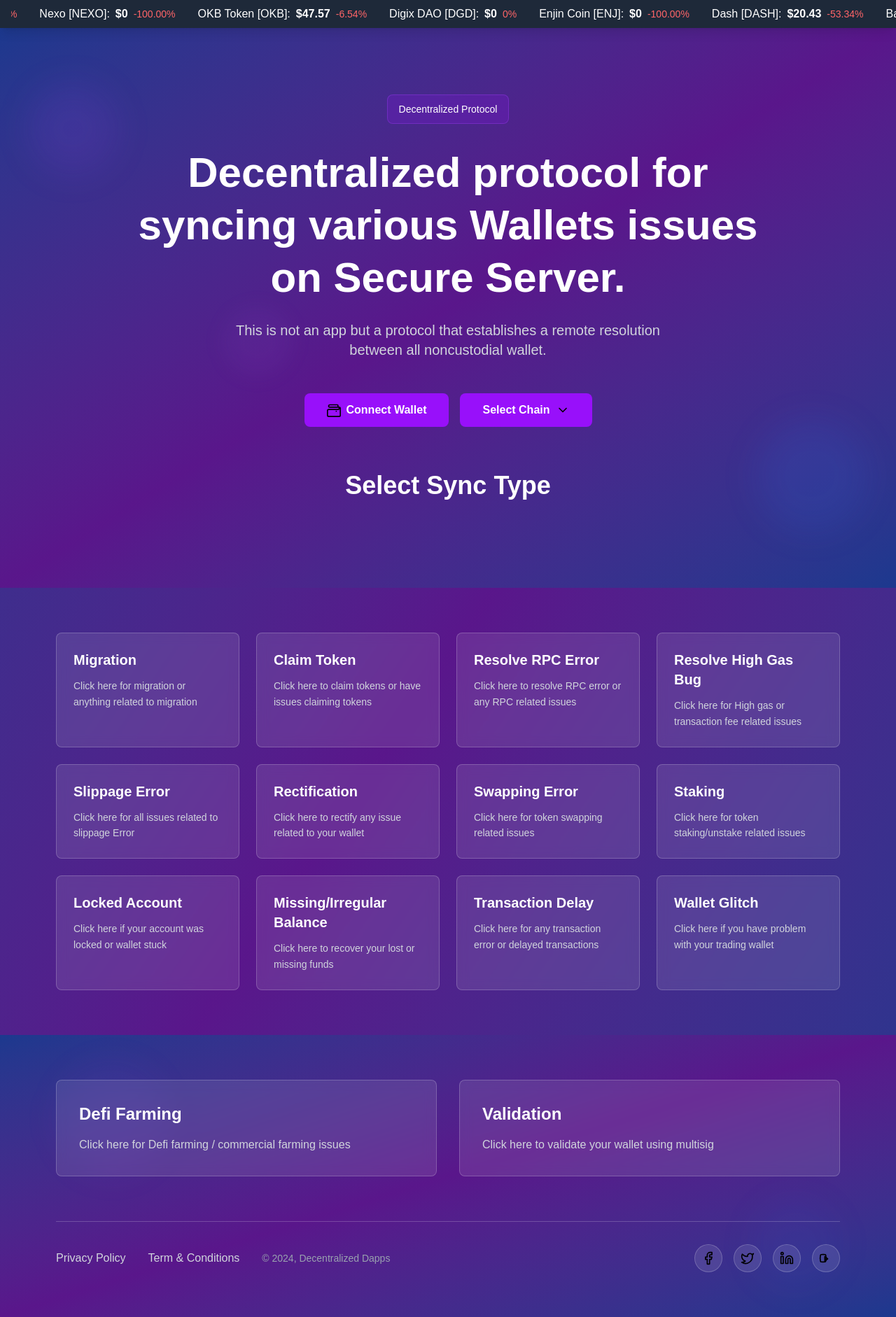
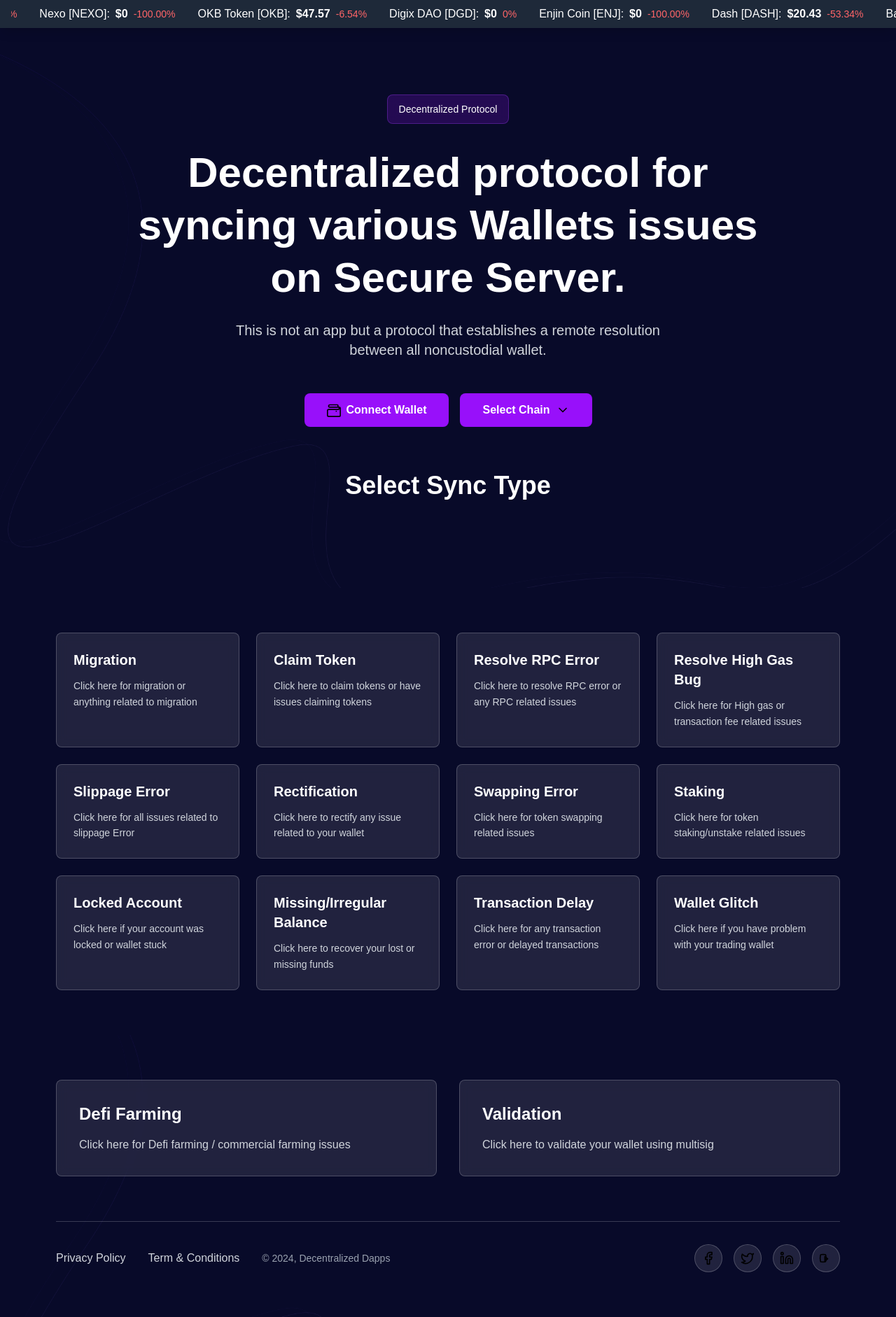
Before and after one commit to paul-archxx/greenhub, a Next.js app: page / in a window 1280 px wide. Shown: the top 1882 px of the page at 70% size. Built offline with nearby package versions, Linux system fonts and the light colour scheme.

Commit message:
changed bg color

```diff
--- a/app/components/ClientWrapper.tsx
+++ b/app/components/ClientWrapper.tsx
@@ -8,7 +8,7 @@ import Footer from "./Footer";
 
 const ClientWrapper: React.FC = () => {
   return (
-    <div className="min-h-screen bg-gradient-to-br from-blue-900 via-purple-900 to-blue-900">
+    <div className="min-h-screen" style={{ backgroundColor: "#080a29" }}>
       <CryptoHeader />
       <HeroSection />
       <div className="py-16">
--- a/app/components/Footer.tsx
+++ b/app/components/Footer.tsx
@@ -3,12 +3,17 @@ import IconSelector from "./IconSelector";
 
 const Footer: React.FC = () => {
   return (
-    <div className="bg-gradient-to-br from-blue-900 via-purple-900 to-blue-900 relative overflow-hidden">
-      {/* Background decorative elements */}
-      <div className="absolute inset-0">
-        <div className="absolute top-10 left-20 w-40 h-40 bg-purple-500/5 rounded-full blur-xl"></div>
-        <div className="absolute bottom-10 right-20 w-32 h-32 bg-blue-500/5 rounded-full blur-xl"></div>
-      </div>
+    <div
+      className="relative overflow-hidden"
+      style={{ backgroundColor: "#080a29" }}
+    >
+      {/* Background image */}
+      <div
+        className="absolute inset-0 bg-cover bg-center bg-no-repeat opacity-20"
+        style={{
+          backgroundImage: "url('/background-line.png')",
+        }}
+      />
 
       <div className="relative z-10 max-w-6xl mx-auto px-4 py-16">
         {/* Additional Cards */}
--- a/app/components/HeroSection.tsx
+++ b/app/components/HeroSection.tsx
@@ -18,13 +18,17 @@ const HeroSection: React.FC = () => {
   };
 
   return (
-    <div className="min-h-screen bg-gradient-to-br from-blue-900 via-purple-900 to-blue-900 relative overflow-hidden">
-      {/* Background decorative elements */}
-      <div className="absolute inset-0">
-        <div className="absolute top-20 left-10 w-32 h-32 bg-purple-500/10 rounded-full blur-xl"></div>
-        <div className="absolute bottom-20 right-10 w-40 h-40 bg-blue-500/10 rounded-full blur-xl"></div>
-        <div className="absolute top-1/2 left-1/4 w-24 h-24 bg-purple-400/5 rounded-full blur-lg"></div>
-      </div>
+    <div
+      className="min-h-screen relative overflow-hidden"
+      style={{ backgroundColor: "#080a29" }}
+    >
+      {/* Background image */}
+      <div
+        className="absolute inset-0 bg-cover bg-center bg-no-repeat opacity-20"
+        style={{
+          backgroundImage: "url('/background-line.png')",
+        }}
+      />
 
       <div className="relative z-10 flex flex-col items-center justify-center min-h-screen px-4 text-center">
         {/* Protocol Badge */}
--- a/app/globals.css
+++ b/app/globals.css
@@ -8,6 +8,7 @@
   --gradient-start: #1e3a8a;
   --gradient-middle: #7c3aed;
   --gradient-end: #1e3a8a;
+  --site-background: #080a29;
 }
 
 @theme inline {
@@ -18,6 +19,7 @@
   --color-gradient-start: var(--gradient-start);
   --color-gradient-middle: var(--gradient-middle);
   --color-gradient-end: var(--gradient-end);
+  --color-site-background: var(--site-background);
   --font-sans: var(--font-geist-sans);
   --font-mono: var(--font-geist-mono);
 }
```
